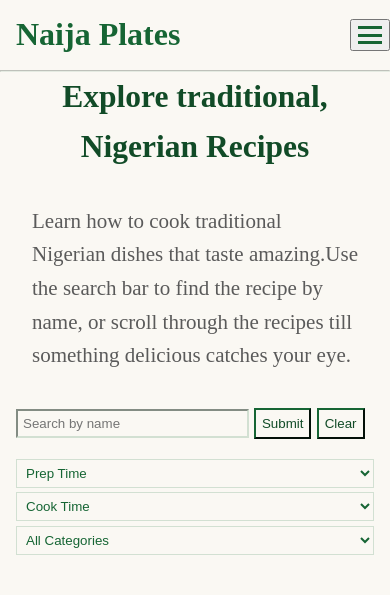
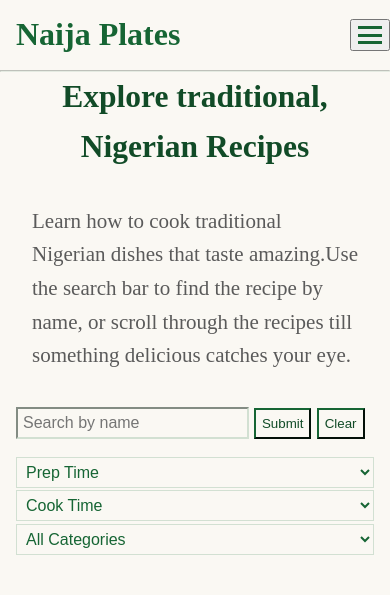
Before and after one commit to Oyin414/Naija-Plates, a website built with webpack: page src/template.html in a window 390 px wide. Shown: the top 595 px of the page. Built offline with nearby package versions, Linux system fonts and the light colour scheme.

Commit message:
fix: prevent mobile input zoom

```diff
--- a/src/styles.css
+++ b/src/styles.css
@@ -158,6 +158,12 @@ hr {
   border-color: var(--color-primary-dark);
   background-color: var(--color-background);
   color: var(--color-primary-darkest);
+}
+
+input,
+select,
+textarea {
+  font-size: 16px;
 }
 
 /*recipes*/
```
